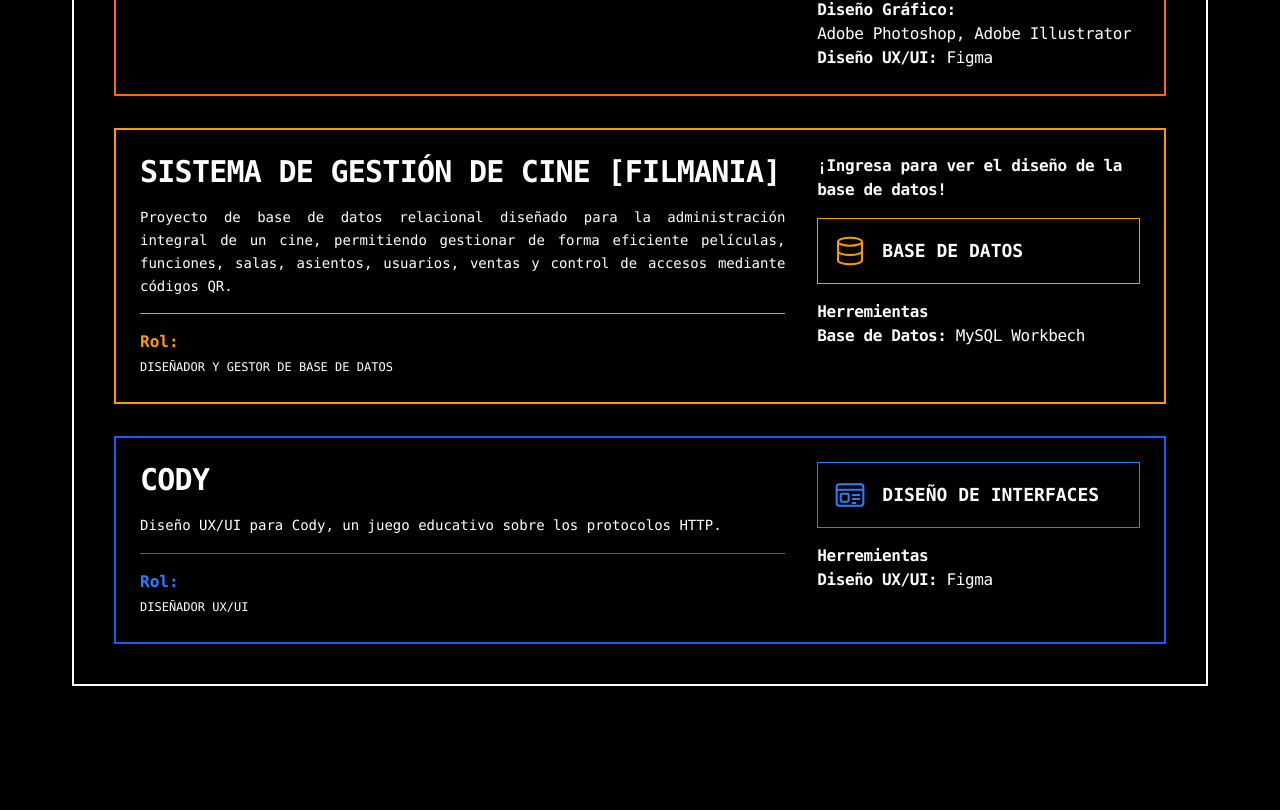
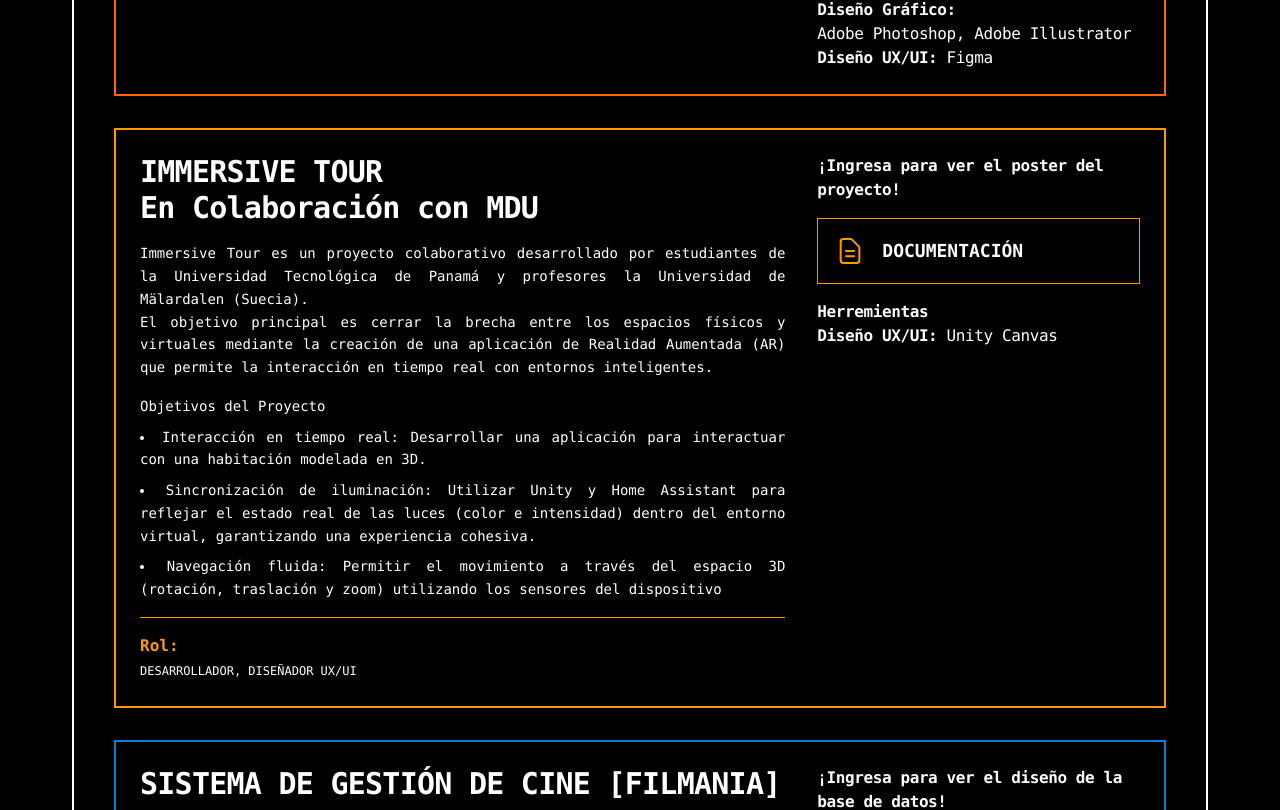
Before and after one commit to thealexispinel/PortafolioAlexisPinel, an Angular app: page /projects in a window 1280 px wide. Shown: the part 1840-2650 px from the top of the page. Before the commit the page ends 2574 px from the top, so only its background shows below. Built offline with nearby package versions, Linux system fonts and the light colour scheme.

Commit message:
Adición del proyecto Immersive Tour

```diff
--- a/src/app/features/projects/projects.component.html
+++ b/src/app/features/projects/projects.component.html
@@ -8,9 +8,9 @@
            class="text-orange-500 text-xl font-bold hover:underline mb-2 block">
           [..] REGRESAR
         </a>
-      <h1 class="text-white text-6xl md:text-8xl font-bold uppercase tracking-tighter leading-none">
-        Proyectos
-      </h1>
+        <h1 class="text-white text-6xl md:text-8xl font-bold uppercase tracking-tighter leading-none">
+          Proyectos
+        </h1>
     </div>
 
     <!-- Portafolio -->
@@ -73,7 +73,7 @@
             <svg class="w-8 h-8 text-cyan-400" fill="none" stroke="currentColor" viewBox="0 0 24 24"><path stroke-linecap="round" stroke-linejoin="round" stroke-width="1.5" d="M10 20l4-16m4 4l4 4-4 4M6 16l-4-4 4-4"></path></svg>
             <span class="text-white group-hover/link:text-cyan-400 text-lg font-bold uppercase leading-tight">Código Fuente</span>
           </a>
-            <p class="text-white text-basic tracking-tight"><strong>Herremientas</strong><br><strong>Backend:</strong> PHP <br> <strong>Frontend:</strong> HTML5, CSS3 <br><strong>Base de Datos:</strong> PhpMyAdmin <br><strong>QA:</strong> SonarQube Cloud</p>
+            <p class="text-white text-basic tracking-tight"><strong>Herremientas</strong><br><strong>Backend:</strong> PHP <br> <strong>Frontend:</strong> HTML5, CSS3 <br><strong>Base de Datos:</strong> PhpMyAdmin (MariaDB) <br><strong>QA:</strong> SonarQube Cloud</p>
         </div>
       </div>
 
@@ -110,29 +110,60 @@
         </div>
       </div>
 
+      <!-- Proyecto MDU -->
+
+      <div class="border-2 border-amber-500 p-6 flex flex-col md:flex-row gap-8 hover:bg-amber-500/5 transition-colors">
+        <div class="w-full md:w-2/3 space-y-4">
+          <h2 class="text-white text-3xl font-bold tracking-tight">IMMERSIVE TOUR <br> En Colaboración con MDU</h2>
+          <div>
+            <p class="text-white text-xs md:text-sm leading-relaxed text-justify font-light">
+              Immersive Tour es un proyecto colaborativo desarrollado por estudiantes de la Universidad Tecnológica de Panamá y profesores la Universidad de Mälardalen (Suecia). <br> El objetivo principal es cerrar la brecha entre los espacios físicos y virtuales mediante la creación de una aplicación de Realidad Aumentada (AR) que permite la interacción en tiempo real con entornos inteligentes.
+            </p>
+            <ul class="text-white text-xs md:text-sm leading-relaxed text-justify font-light list-disc list-inside space-y-2 mt-4">
+              <h3>Objetivos del Proyecto</h3>
+              <li>Interacción en tiempo real: Desarrollar una aplicación para interactuar con una habitación modelada en 3D.</li>
+              <li>Sincronización de iluminación: Utilizar Unity y Home Assistant para reflejar el estado real de las luces (color e intensidad) dentro del entorno virtual, garantizando una experiencia cohesiva.</li>
+              <li>Navegación fluida: Permitir el movimiento a través del espacio 3D (rotación, traslación y zoom) utilizando los sensores del dispositivo</li>
+            </ul>
+          </div>
+          <div class="pt-4 border-t border-amber-500">
+            <span class="text-amber-500 font-bold block">Rol:</span>
+            <span class="text-white text-xs">DESARROLLADOR, DISEÑADOR UX/UI</span>
+          </div>
+        </div>
+        <div class="w-full md:w-1/3 flex flex-col gap-4">
+          <h3 class="text-white text-basic font-bold tracking-tight">¡Ingresa para ver el poster del proyecto!</h3>
+          <a href="https://drive.google.com/file/d/1Ykq4S8FOiq8-WSdunjY8Cy-VCzqHuf7b/view?usp=drive_link" class="border border-amber-500 p-4 flex items-center gap-4 hover:bg-white hover:text-amber-500 transition-all group/link">
+            <svg class="w-8 h-8 text-amber-500" fill="none" stroke="currentColor" viewBox="0 0 24 24"><path stroke-linecap="round" stroke-linejoin="round" stroke-width="1.5" d="M9 12h6m-6 4h6m2 5H7a2 2 0 01-2-2V5a2 2 0 012-2h5.586a1 1 0 01.707.293l5.414 5.414a1 1 0 01.293.707V19a2 2 0 01-2 2z"></path></svg>
+            <span class="text-white group-hover/link:text-amber-500 text-lg font-bold uppercase leading-tight">Documentación</span>
+          </a>
+            <p class="text-white text-basic tracking-tight"><strong>Herremientas</strong><br><strong>Diseño UX/UI:</strong> Unity Canvas</p>
+        </div>
+      </div>
+
       <!-- Filmania DB -->
 
-      <div class="border-2 border-amber-500 p-6 flex flex-col md:flex-row gap-8 hover:bg-amber-500/5 transition-colors">
+      <div class="border-2 border-sky-600 p-6 flex flex-col md:flex-row gap-8 hover:bg-sky-600/5 transition-colors">
         <div class="w-full md:w-2/3 space-y-4">
           <h2 class="text-white text-3xl font-bold uppercase tracking-tight">Sistema de Gestión de Cine [Filmania]</h2>
           <p class="text-white text-xs md:text-sm leading-relaxed text-justify font-light">
             Proyecto de base de datos relacional diseñado para la administración integral de un cine, permitiendo gestionar de forma eficiente películas, funciones, salas, asientos, usuarios, ventas y control de accesos mediante códigos QR.
           </p>
-          <div class="pt-4 border-t border-amber-500">
-            <span class="text-amber-500 font-bold block">Rol:</span>
+          <div class="pt-4 border-t border-sky-600">
+            <span class="text-sky-600 font-bold block">Rol:</span>
             <span class="text-white text-xs">DISEÑADOR Y GESTOR DE BASE DE DATOS</span>
           </div>
         </div>
         <div class="w-full md:w-1/3 flex flex-col gap-4">
           <h3 class="text-white text-basic font-bold tracking-tight">¡Ingresa para ver el diseño de la base de datos!</h3>
-            <a href="https://github.com/thealexispinel/FilmaniaDB.git" class="border border-amber-500 p-4 flex items-center gap-4 hover:bg-white hover:text-amber-500 transition-all group/link">
-              <svg class="w-8 h-8 text-amber-500" fill="none" stroke="currentColor" viewBox="0 0 24 24">
+            <a href="https://github.com/thealexispinel/FilmaniaDB.git" class="border border-sky-600 p-4 flex items-center gap-4 hover:bg-white hover:text-sky-600 transition-all group/link">
+              <svg class="w-8 h-8 text-sky-600" fill="none" stroke="currentColor" viewBox="0 0 24 24">
                 <ellipse cx="12" cy="5" rx="9" ry="3" stroke-width="1.5" />
                 <path stroke-linecap="round" stroke-width="1.5" d="M3 5v14c0 1.657 4.03 3 9 3s9-1.343 9-3V5M3 12c0 1.657 4.03 3 9 3s9-1.343 9-3" />
               </svg>
-              <span class="text-white group-hover/link:text-amber-500 text-lg font-bold uppercase leading-tight">Base de Datos</span>
+              <span class="text-white group-hover/link:text-sky-600 text-lg font-bold uppercase leading-tight">Base de Datos</span>
             </a>
-            <p class="text-white text-basic tracking-tight"><strong>Herremientas</strong><br><strong>Base de Datos:</strong> MySQL Workbech</p>
+            <p class="text-white text-basic tracking-tight"><strong>Herremientas</strong><br><strong>Base de Datos:</strong> MySQL Workbech (SQL)</p>
         </div>
       </div>
 
```
